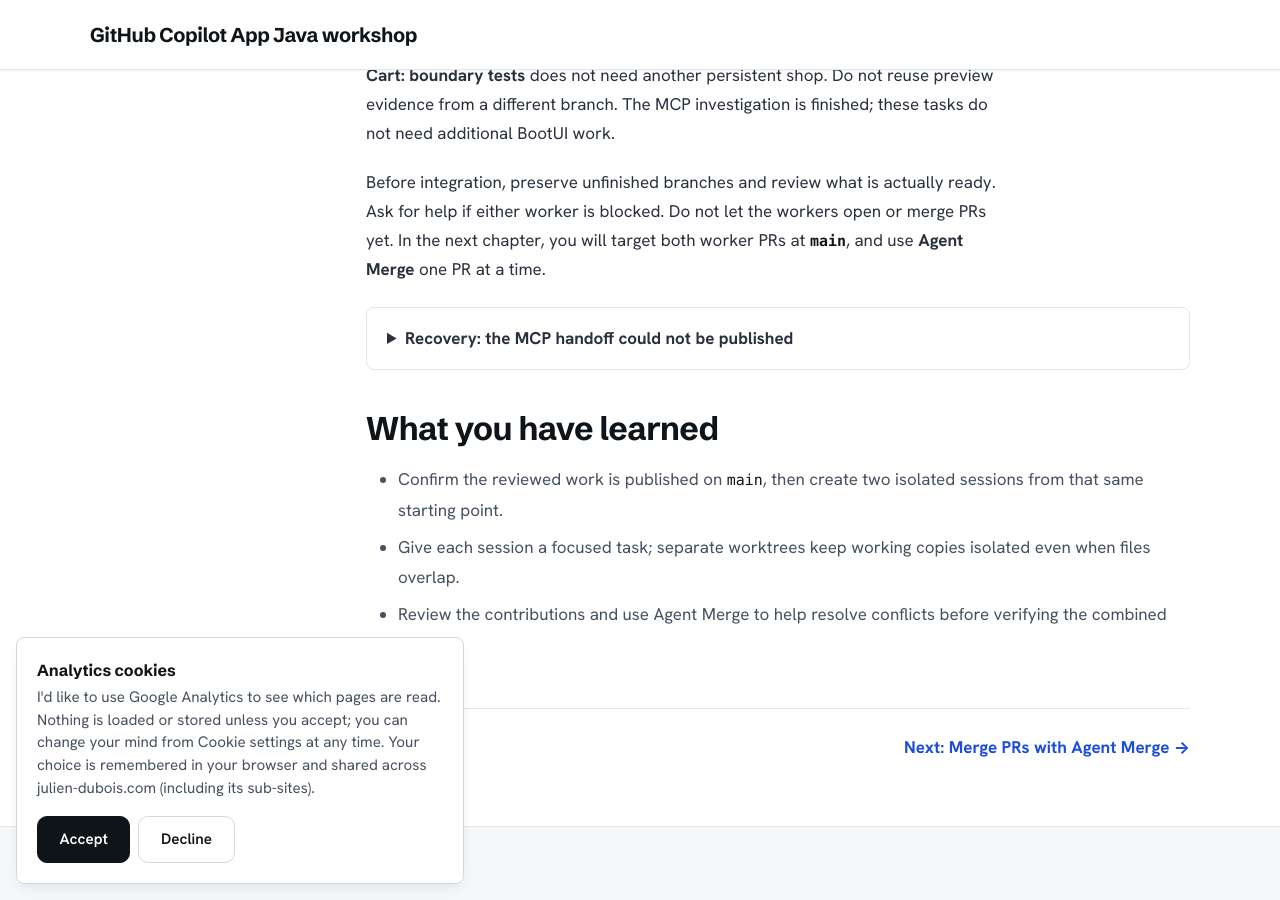
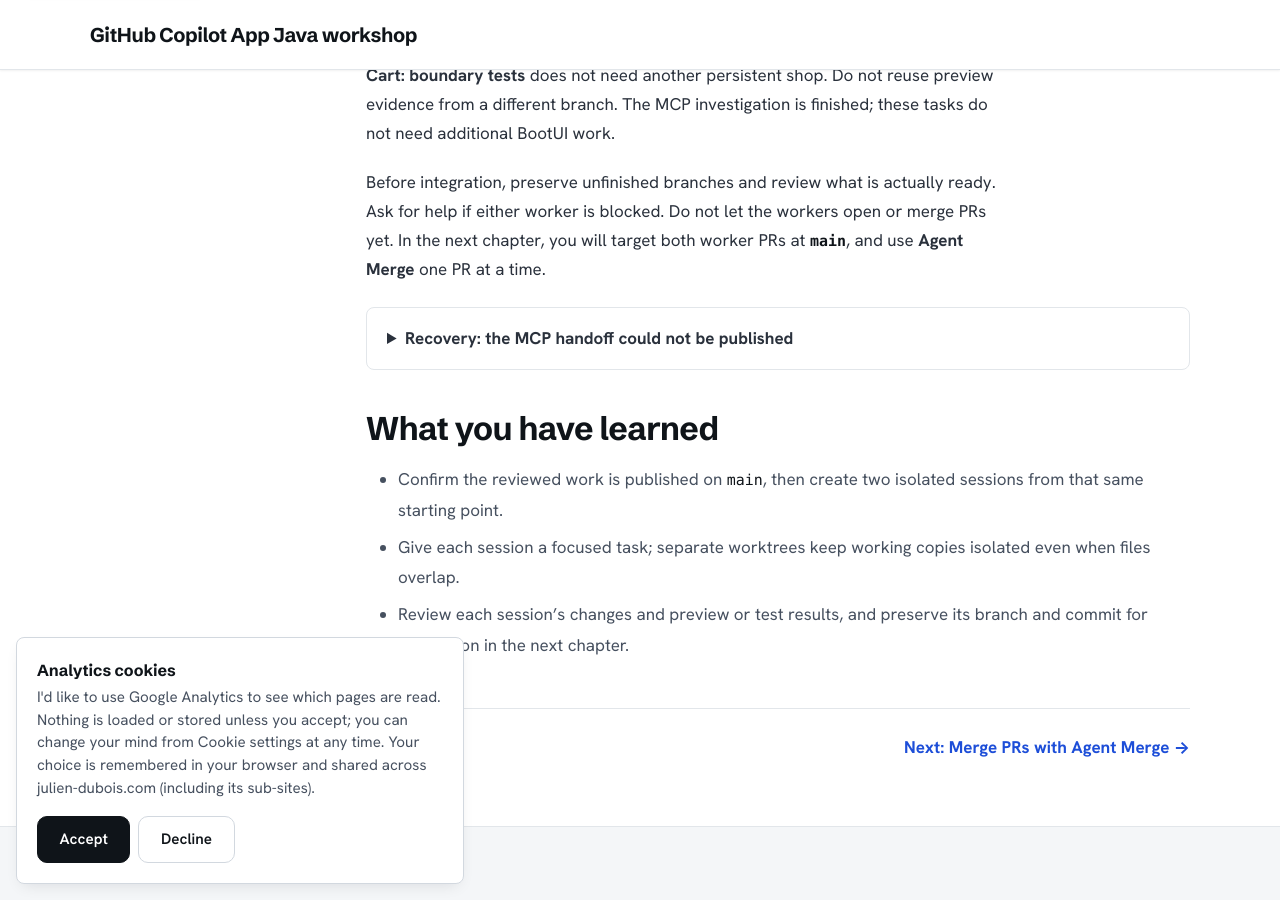
Before and after one commit to jdubois/copilot-shopping-cart-workshop, a Jekyll site: the page built from workshop/parallel.md, in a window 1280 px wide and 900 px high, scrolled down 3160 px. Built offline with Jekyll 4.4.1, drawn with Linux system fonts in a browser that asks for light colours.

Commit message:
Keep parallel-session recap scoped to completed work
Defer Agent Merge and combined-result verification to the integration chapter.

Co-authored-by: Copilot App <223556219+Copilot@users.noreply.github.com>

```diff
--- a/workshop/parallel.md
+++ b/workshop/parallel.md
@@ -143,4 +143,4 @@ steps. Do not report local integration as GitHub or Agent Merge completion.
 
 - Confirm the reviewed work is published on `main`, then create two isolated sessions from that same starting point.
 - Give each session a focused task; separate worktrees keep working copies isolated even when files overlap.
-- Review the contributions and use Agent Merge to help resolve conflicts before verifying the combined result.
+- Review each session's changes and preview or test results, and preserve its branch and commit for integration in the next chapter.
```
